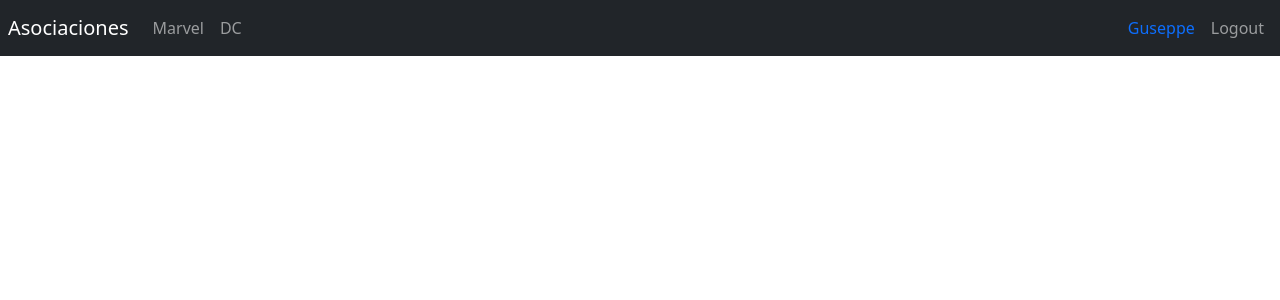
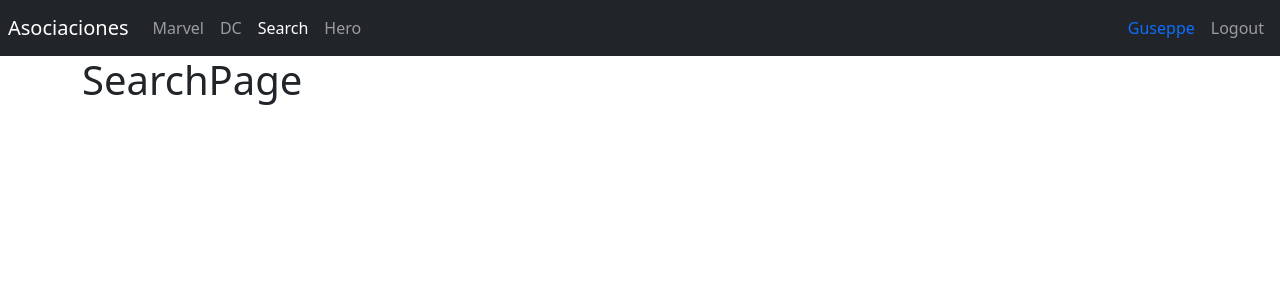
Before and after one commit to guseppe/07-heroes-spa2, a React (Vite) app: page /search in a window 1280 px wide. Shown: the top 300 px of the page. Built offline with nearby package versions, Linux system fonts and the light colour scheme.

Commit message:
router secundario para pagina de login

```diff
--- /dev/null
+++ b/src/heroes/pages/HeroPage.jsx
@@ -0,0 +1,6 @@
+
+export const HeroPage = () => {
+  return (
+    <h1>HeroPage</h1>
+  )
+}
--- /dev/null
+++ b/src/heroes/pages/SearchPage.jsx
@@ -0,0 +1,6 @@
+
+export const SearchPage = () => {
+  return (
+    <h1>SearchPage</h1>
+  )
+}
--- a/src/heroes/pages/index.js
+++ b/src/heroes/pages/index.js
@@ -1,2 +1,4 @@
 export * from './DcPage';
 export * from './MarvelPage';
+export * from './SearchPage';
+export * from './HeroPage';
--- /dev/null
+++ b/src/heroes/routes/HeroesRouter.jsx
@@ -0,0 +1,20 @@
+import { Navbar } from "../../ui"
+import { MarvelPage, DcPage, HeroPage, SearchPage } from "../../heroes"
+import { Navigate, Route, Routes } from "react-router"
+
+export const HeroesRouter = () => {
+  return (
+    <>
+      <Navbar/>
+      <div className="container">
+        <Routes>
+            <Route path='marvel' element={<MarvelPage/>} />
+            <Route path='dc' element={<DcPage/>} />
+            <Route path='search' element={<SearchPage/>} />
+            <Route path='hero' element={<HeroPage/>} />
+            <Route path='/' element={<Navigate to='login'/>} />
+        </Routes>
+      </div>
+    </>
+  )
+}
--- a/src/router/AppRouter.jsx
+++ b/src/router/AppRouter.jsx
@@ -2,17 +2,15 @@
 import { LoginPage } from "../auth"
 import { MarvelPage, DcPage } from "../heroes"
 import { Navbar } from "../ui"
+import { HeroesRouter } from "../heroes/routes/HeroesRouter"
 
 
 export const AppRouter = () => {
   return (
     <>
-      <Navbar/>
       <Routes>
-        <Route path='marvel' element={<MarvelPage/>} />
-        <Route path='dc' element={<DcPage/>} />
         <Route path='login' element={<LoginPage/>} />
-        <Route path='/' element={<Navigate to='login'/>} />
+        <Route path="/*" element={<HeroesRouter/>}/>
       </Routes>
     </>
   )
--- a/src/ui/components/Navbar.jsx
+++ b/src/ui/components/Navbar.jsx
@@ -28,6 +28,20 @@
                     >
                         DC
                     </NavLink>
+
+                    <NavLink
+                         className={({ isActive }) => `nav-item nav-link ${isActive ? 'active' : ''}`}
+                        to="/search"
+                    >
+                        Search
+                    </NavLink>
+
+                    <NavLink
+                         className={({ isActive }) => `nav-item nav-link ${isActive ? 'active' : ''}`}
+                        to="/hero"
+                    >
+                        Hero
+                    </NavLink>
                 </div>
             </div>
 
```
